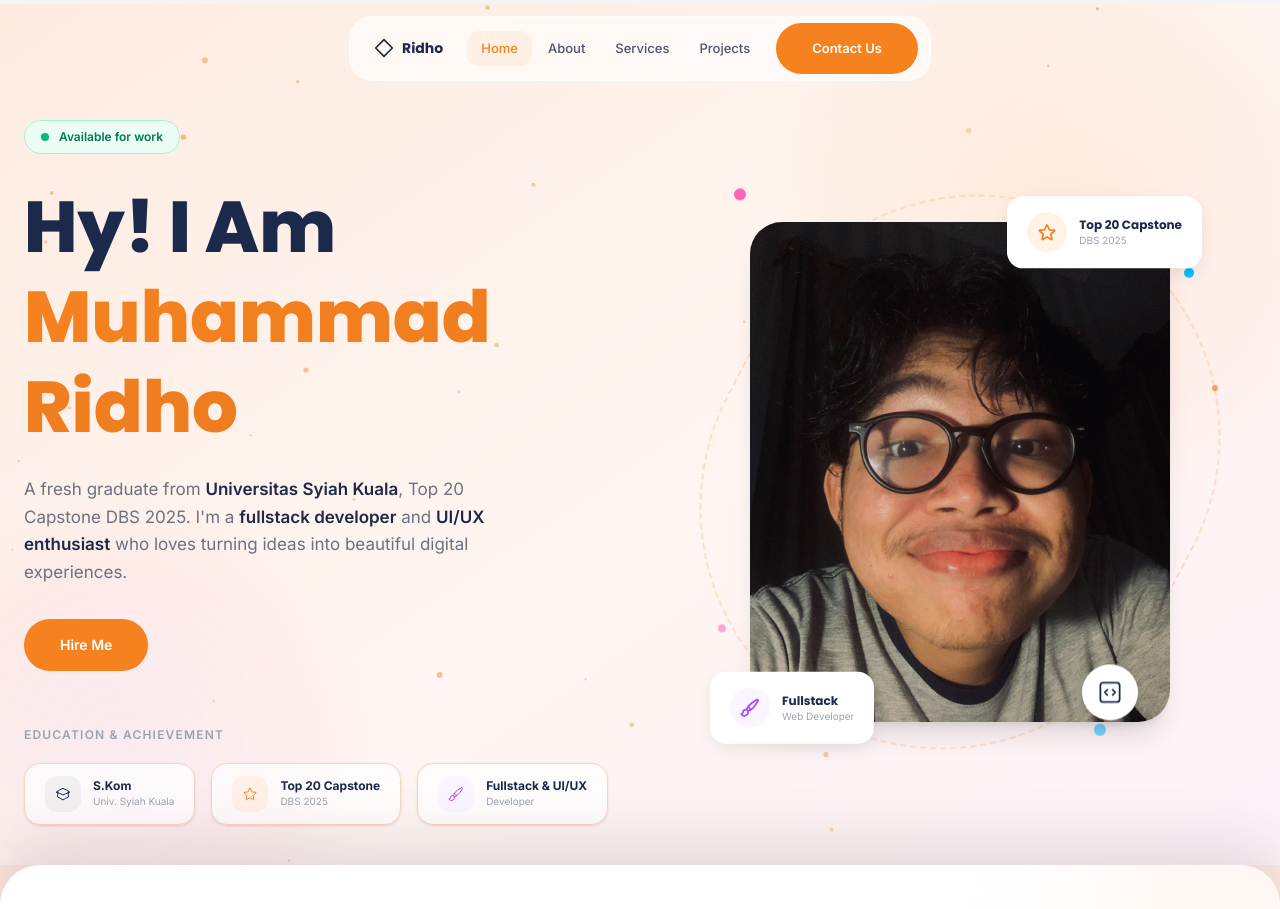
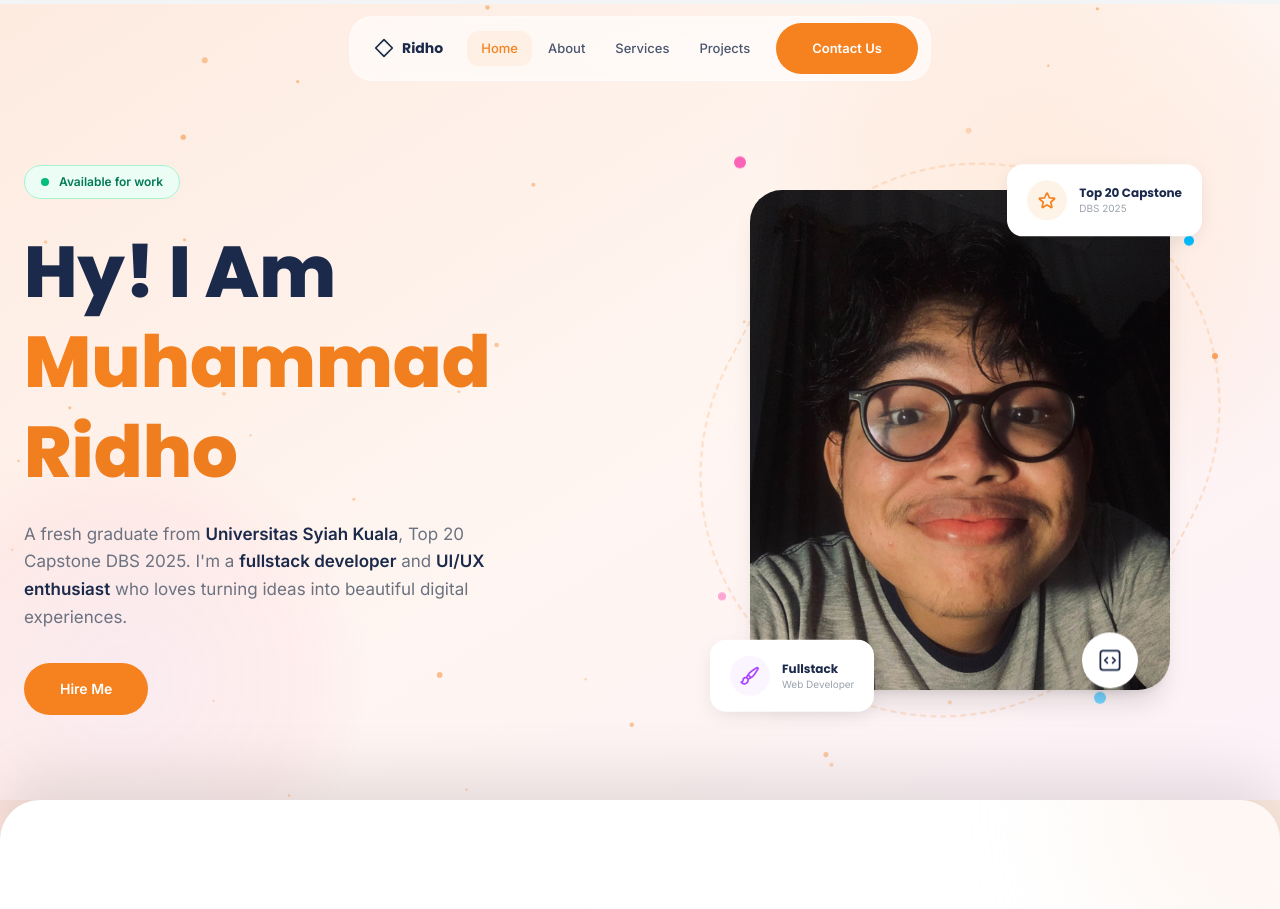
Before and after one commit to mridho24/portofolio, a Next.js app: page / in a window 1280 px wide. Shown: the top 909 px of the page. Built offline with nearby package versions, Linux system fonts and the light colour scheme.

Commit message:
style: remove hero education

```diff
--- a/components/sections/Hero.tsx
+++ b/components/sections/Hero.tsx
@@ -74,49 +74,6 @@ export function Hero() {
                 Hire Me
               </Button>
             </div>
-
-            <div className="hero-education mt-14">
-              <p className="mb-5 text-xs font-semibold uppercase tracking-widest text-muted">
-                Education &amp; Achievement
-              </p>
-              <div className="flex flex-wrap items-center gap-4">
-                <div className="hero-badge-item flex items-center gap-3 rounded-2xl border border-peach-300 bg-white/70 backdrop-blur-sm px-5 py-3 shadow-sm hover:-translate-y-0.5 transition-transform duration-300">
-                  <div className="flex h-9 w-9 shrink-0 items-center justify-center rounded-xl bg-navy/5">
-                    <svg className="h-4 w-4 text-navy" fill="none" viewBox="0 0 24 24" stroke="currentColor" strokeWidth={1.5}>
-                      <path strokeLinecap="round" strokeLinejoin="round" d="M4.26 10.147a60.438 60.438 0 0 0-.491 6.347A48.62 48.62 0 0 1 12 20.904a48.62 48.62 0 0 1 8.232-4.41 60.46 60.46 0 0 0-.491-6.347m-15.482 0a50.636 50.636 0 0 0-2.658-.813A59.906 59.906 0 0 1 12 3.493a59.903 59.903 0 0 1 10.399 5.84c-.896.248-1.783.52-2.658.814m-15.482 0A50.717 50.717 0 0 1 12 13.489a50.702 50.702 0 0 1 7.74-3.342" />
-                    </svg>
-                  </div>
-                  <div>
-                    <p className="text-xs font-bold text-navy">S.Kom</p>
-                    <p className="text-[10px] text-muted">Univ. Syiah Kuala</p>
-                  </div>
-                </div>
-
-                <div className="hero-badge-item flex items-center gap-3 rounded-2xl border border-peach-300 bg-white/70 backdrop-blur-sm px-5 py-3 shadow-sm hover:-translate-y-0.5 transition-transform duration-300">
-                  <div className="flex h-9 w-9 shrink-0 items-center justify-center rounded-xl bg-orange/8">
-                    <svg className="h-4 w-4 text-orange" fill="none" viewBox="0 0 24 24" stroke="currentColor" strokeWidth={1.5}>
-                      <path strokeLinecap="round" strokeLinejoin="round" d="M11.48 3.499a.562.562 0 011.04 0l2.125 5.111a.563.563 0 00.475.345l5.518.442c.499.04.701.663.321.988l-4.204 3.602a.563.563 0 00-.182.557l1.285 5.385a.562.562 0 01-.84.61l-4.725-2.885a.563.563 0 00-.586 0L6.982 20.54a.562.562 0 01-.84-.61l1.285-5.386a.562.562 0 00-.182-.557l-4.204-3.602a.563.563 0 01.321-.988l5.518-.442a.563.563 0 00.475-.345L11.48 3.5z" />
-                    </svg>
-                  </div>
-                  <div>
-                    <p className="text-xs font-bold text-navy">Top 20 Capstone</p>
-                    <p className="text-[10px] text-muted">DBS 2025</p>
-                  </div>
-                </div>
-
-                <div className="hero-badge-item flex items-center gap-3 rounded-2xl border border-peach-300 bg-white/70 backdrop-blur-sm px-5 py-3 shadow-sm hover:-translate-y-0.5 transition-transform duration-300">
-                  <div className="flex h-9 w-9 shrink-0 items-center justify-center rounded-xl bg-purple-50">
-                    <svg className="h-4 w-4 text-purple-500" fill="none" viewBox="0 0 24 24" stroke="currentColor" strokeWidth={1.5}>
-                      <path strokeLinecap="round" strokeLinejoin="round" d="M9.53 16.122a3 3 0 00-5.78 1.128 2.25 2.25 0 01-2.4 2.245 4.5 4.5 0 008.4-2.245c0-.399-.078-.78-.22-1.128zm0 0a15.998 15.998 0 003.388-1.62m-5.043-.025a15.994 15.994 0 011.622-3.395m3.42 3.42a15.995 15.995 0 004.764-4.648l3.876-5.814a1.151 1.151 0 00-1.597-1.597L14.146 6.32a15.996 15.996 0 00-4.649 4.763m3.42 3.42a6.776 6.776 0 00-3.42-3.42" />
-                    </svg>
-                  </div>
-                  <div>
-                    <p className="text-xs font-bold text-navy">Fullstack &amp; UI/UX</p>
-                    <p className="text-[10px] text-muted">Developer</p>
-                  </div>
-                </div>
-              </div>
-            </div>
           </div>
 
           {/* Right column */}
```
